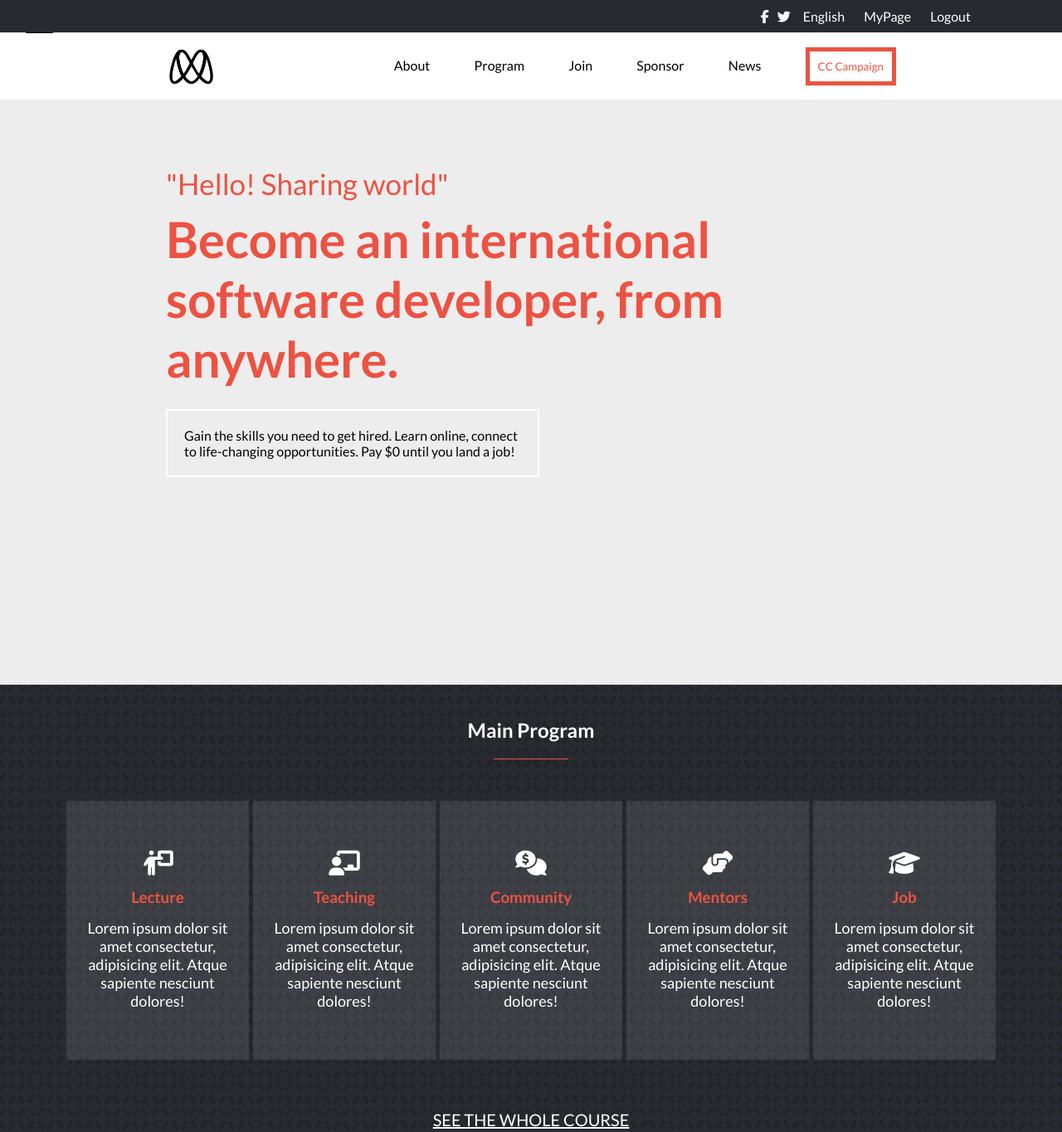
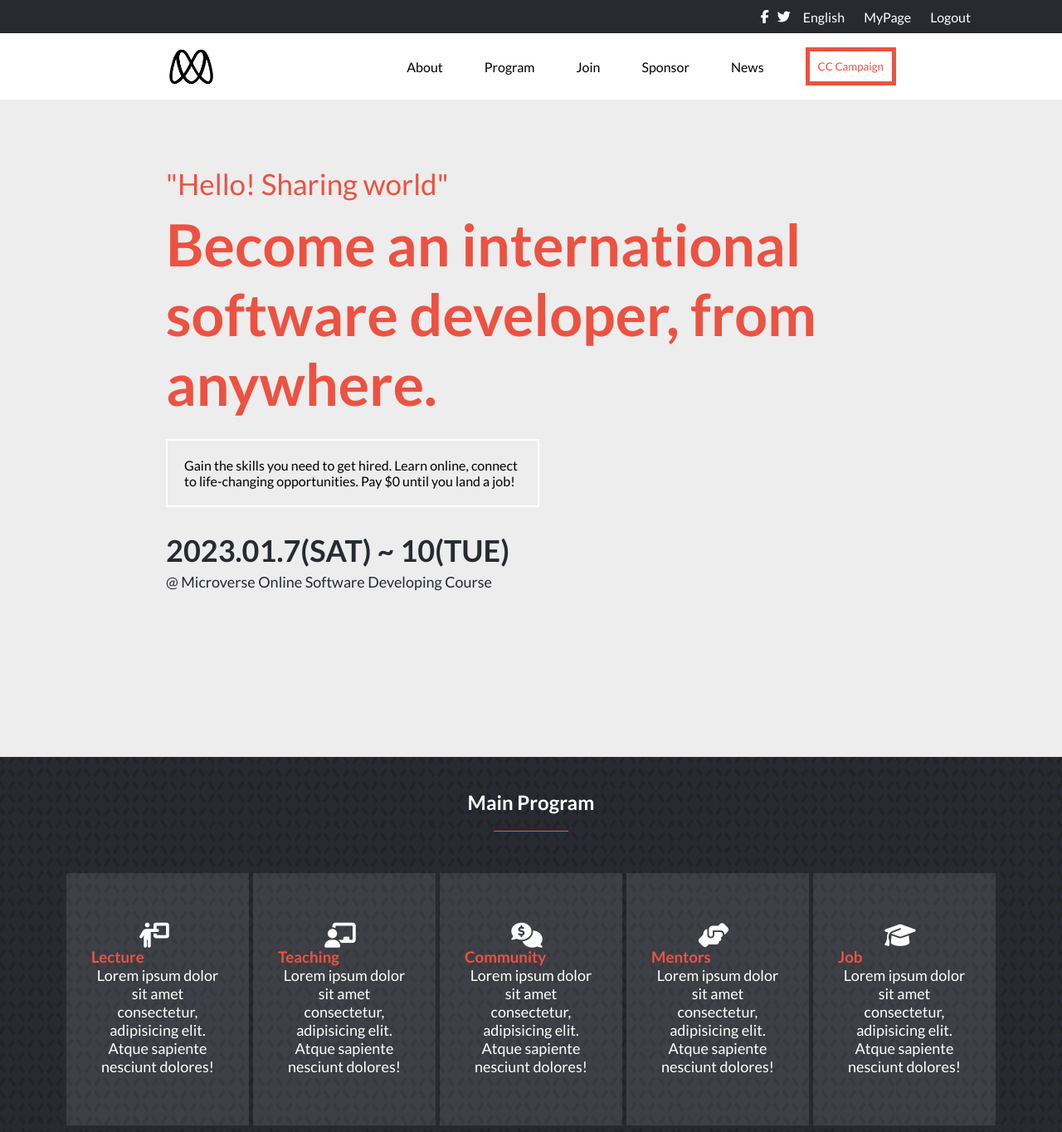
Before and after one commit to batoorsohail/microverse-course, a website: page index.html in a window 1280 px wide. Shown: the top 1364 px of the page at 83% size. Drawn offline with Linux system fonts and the light colour scheme.

Commit message:
Add new update files

```diff
--- a/index.html
+++ b/index.html
@@ -33,7 +33,7 @@
           <li class="mobile-menu-list" onclick="closeMenu()"><a href="#">Join</a></li>
           <li class="mobile-menu-list" onclick="closeMenu()"><a href="#">Sponsor</a></li>
           <li class="mobile-menu-list" onclick="closeMenu()"><a href="#">News</a></li>
-          <i class="fa-solid fa-xmark close" onclick="closeMenu()"></i>
+          <li><i class="fa-solid fa-xmark close" onclick="closeMenu()"></i></li>
         </ul>
         <ul class="menu">
           <li class="menu-list"><a href="./about.html">About</a></li>
@@ -41,7 +41,7 @@
           <li class="menu-list"><a href="#">Join</a></li>
           <li class="menu-list"><a href="#">Sponsor</a></li>
           <li class="menu-list"><a href="#">News</a></li>
-          <button type="button" class="button">CC Campaign</button>
+          <li><button type="button" class="button">CC Campaign</button></li>
         </ul>
       </div>
       <i class="fa-solid fa-bars open" onclick="openMenu()"></i>
@@ -55,6 +55,10 @@
         <article class="information">
           <p>Gain the skills you need to get hired. Learn online, connect to life-changing opportunities. Pay $0 until you land a job!</p>
         </article>
+        <article class="date">
+          <p class="date-info"><strong>2023.01.7(SAT) ~ 10(TUE)</strong></p>
+          <p class="date-para">@ Microverse Online Software Developing Course</p>
+        </article>
       </article>
     </section>
 
@@ -65,31 +69,31 @@
         <h2 class="main-program">Main Program</h2>
         <div class="line"></div>
         <div class="method-container">
-          <div class="method">
+          <article class="method">
             <i class="fa-solid fa-person-chalkboard method-icon"></i>
             <h3 class="method-title">Lecture</h3>
             <p class="method-info">Lorem ipsum dolor sit amet consectetur, adipisicing elit. Atque sapiente nesciunt dolores!</p>
-          </div>
-          <div class="method">
+          </article>
+          <article class="method">
             <i class="fa-solid fa-chalkboard-user method-icon"></i>
             <h3 class="method-title">Teaching</h3>
             <p class="method-info">Lorem ipsum dolor sit amet consectetur, adipisicing elit. Atque sapiente nesciunt dolores!</p>
-          </div>
-          <div class="method">
+          </article>
+          <article class="method">
             <i class="fa-solid fa-comments-dollar method-icon"></i>
             <h3 class="method-title">Community</h3>
             <p class="method-info">Lorem ipsum dolor sit amet consectetur, adipisicing elit. Atque sapiente nesciunt dolores!</p>
-          </div>
-          <div class="method">
+          </article>
+          <article class="method">
             <i class="fa-solid fa-handshake-angle method-icon"></i>
             <h3 class="method-title">Mentors</h3>
             <p class="method-info">Lorem ipsum dolor sit amet consectetur, adipisicing elit. Atque sapiente nesciunt dolores!</p>
-          </div>
-          <div class="method">
+          </article>
+          <article class="method">
             <i class="fa-solid fa-graduation-cap method-icon"></i>
             <h3 class="method-title">Job</h3>
             <p class="method-info">Lorem ipsum dolor sit amet consectetur, adipisicing elit. Atque sapiente nesciunt dolores!</p>
-          </div>
+          </article>
         </div>
         <button type="submit" class="button-join">Join Microverse</button>
         <a href="#" class="button-desktop">SEE THE WHOLE COURSE</a>
--- a/script.js
+++ b/script.js
@@ -55,7 +55,7 @@
 if (teachers) {
   for (let i = 0; i < teacherInfo.length; i += 1) {
     teachers.innerHTML += `
-      <div class= "teachers-sample">
+      <article class= "teachers-sample">
         <img src="${teacherInfo[i].img}" class="teachers-images" alt="teachers Gates photo">
         <div class= "teachers-info">
           <h3 class= "teachers-name">${teacherInfo[i].name}</h3>
@@ -63,6 +63,6 @@
           <div class="short-line"></div>
           <p class= "teachers-subject">${teacherInfo[i].subject}</p>
         </div>
-      </div>`;
+      </article>`;
   }
 }
--- a/style.css
+++ b/style.css
@@ -67,7 +67,7 @@
 
 .intro {
   padding-top: 30px;
-  font-size: 30px;
+  font-size: 28px;
   color: #ec5242;
 }
 
@@ -83,6 +83,21 @@
   margin-top: 25px;
   padding: 20px;
   border: #fff solid 2px;
+}
+
+.date {
+  margin-top: 30px;
+}
+
+.date-info {
+  color: #272a31;
+  font-size: 26px;
+}
+
+.date-para {
+  margin-top: 5px;
+  color: #272a31;
+  font-size: 16px;
 }
 
 /* -----------------------main program-------------- */
@@ -119,20 +134,25 @@
   align-items: center;
   background-color: rgba(255, 255, 255, 0.1);
   padding: 10px 20px;
-  gap: 15px;
   color: #fff;
 }
 
 .method-icon {
   font-size: 30px;
+  margin-right: 10px;
 }
 
 h3 {
   color: #ec5242;
 }
 
+.method-title {
+  width: 80%;
+}
+
 .method-info {
   font-size: 12px;
+  width: 80%;
 }
 
 .button-join {
@@ -407,6 +427,7 @@
     display: flex;
     background: #272a31;
     width: 100%;
+    height: 5vh;
     align-items: center;
     justify-content: flex-end;
     position: fixed;
@@ -441,7 +462,8 @@
   }
 
   .menu {
-    display: block;
+    display: flex;
+    align-items: center
   }
 
   .menu-list {
@@ -483,7 +505,7 @@
   .main-text {
     padding-right: 180px;
     padding-left: 200px;
-    padding-bottom: 250px;
+    padding-bottom: 200px;
   }
 
   .intro {
@@ -492,11 +514,19 @@
   }
 
   .title {
-    font-size: 60px;
+    font-size: 70px;
   }
 
   .information {
     width: 50%;
+  }
+
+  .date-info {
+    font-size: 36px;
+  }
+
+  .date-para {
+    font-size: 18px;
   }
 
   /* -----------------------main program-------------- */
```
Also changed, not shown: about.html (+2 -2 lines).
